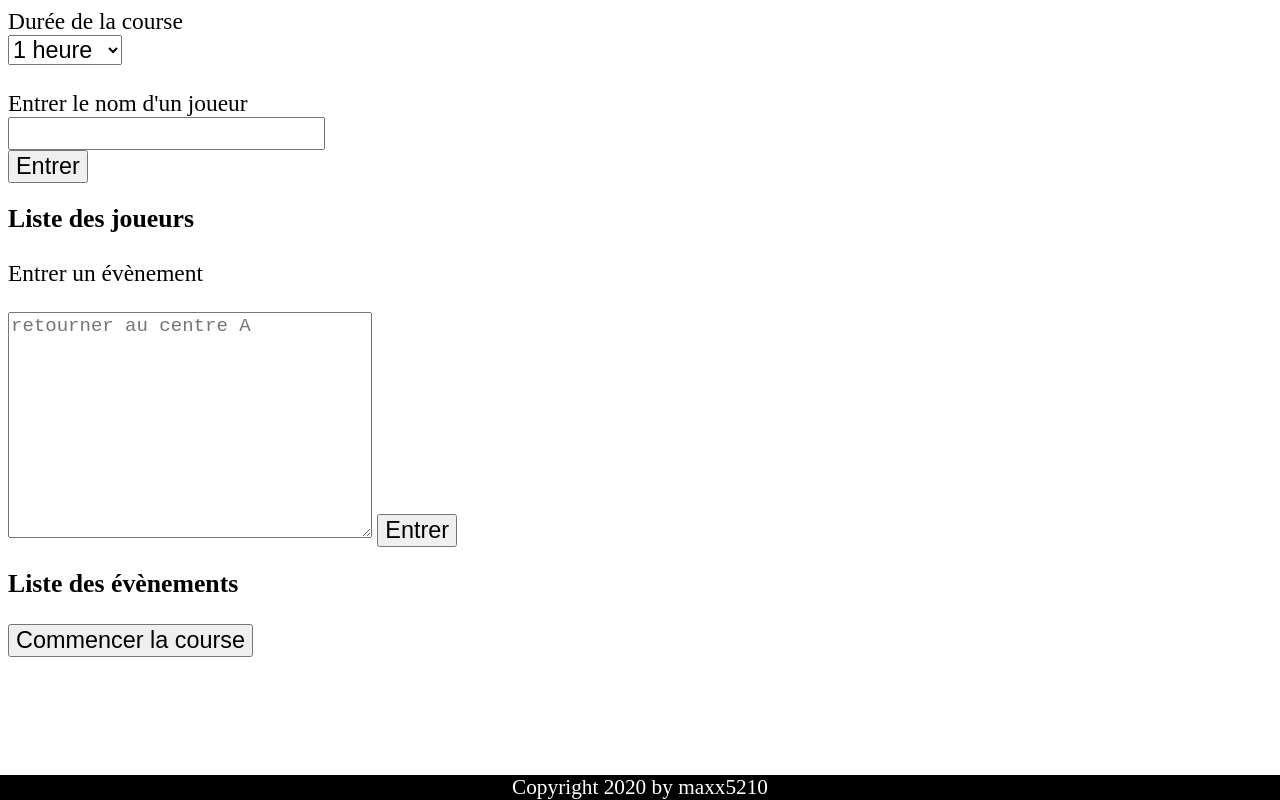
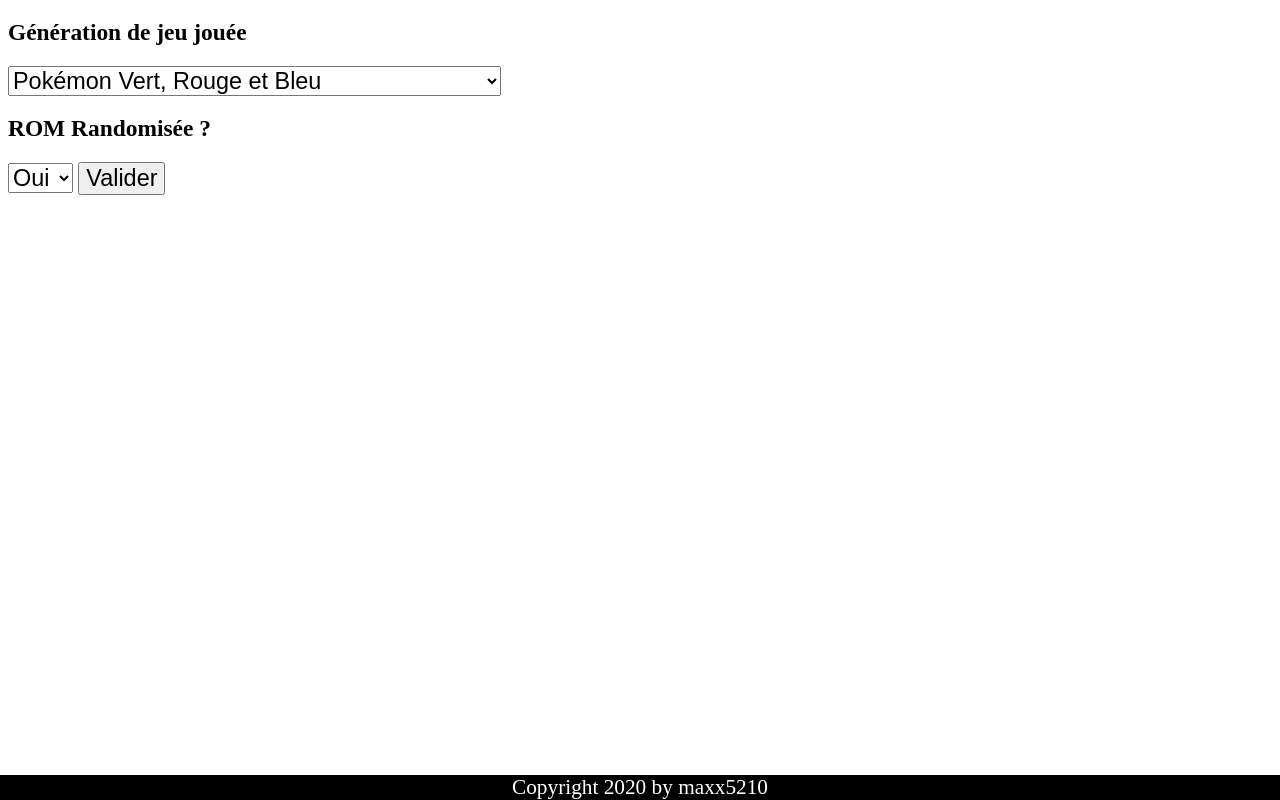
Before and after one commit to maxx5210/Pok-race, a plain HTML site: page index.html in a window 1280 px wide. Drawn offline with Linux system fonts and the light colour scheme.

Commit message:
General Update

```diff
--- a/index.html
+++ b/index.html
@@ -9,7 +9,38 @@
 </head>
 
 <body>
-    <div id="preparation">
+
+    <div id="jeux">
+        <h2>Génération de jeu jouée</h2>
+        <select name="" id="games">
+            <option value="Pokémon Vert, Rouge et Bleu">Pokémon Vert, Rouge et Bleu</option>
+            <option value="Pokémon Or et Argent">Pokémon Or et Argent</option>
+            <option value="Pokémon Cristal">Pokémon Cristal</option>
+            <option value="Pokémon Rubis et Saphir">Pokémon Rubis et Saphir</option>
+            <option value="Pokémon Rouge Feu et Vert Feuille">Pokémon Rouge Feu et Vert Feuille</option>
+            <option value="Pokémon Emeraude">Pokémon Emeraude</option>
+            <option value="Pokémon Diamant et Perle">Pokémon Diamant et Perle</option>
+            <option value="Pokémon Platine">Pokémon Platine</option>
+            <option value="Pokémon Or HeartGold et Argent SoulSilver">Pokémon Or HeartGold et Argent SoulSilver</option>
+            <option value="Pokémon Noir et Blanc">Pokémon Noir et Blanc</option>
+            <option value="Pokémon Noir 2 et Blanc 2">Pokémon Noir 2 et Blanc 2</option>
+            <option value="Pokémon X et Y">Pokémon X et Y</option>
+            <option value="Pokémon Rubis Oméga et Saphir Alpha">Pokémon Rubis Oméga et Saphir Alpha</option>
+            <option value="Pokémon Soleil et Lune">Pokémon Soleil et Lune</option>
+            <option value="Pokémon Ultra-Soleil et Ultra-Lune">Pokémon Ultra-Soleil et Ultra-Lune</option>
+            <option value="Pokémon Let's Go, Pikachu et Let's Go, Évoli">Pokémon Let's Go, Pikachu et Let's Go, Évoli</option>
+            <option value="Pokémon Épée et Bouclier">Pokémon Épée et Bouclier</option>
+        </select>
+
+        <br>
+        <h2>ROM Randomisée ?</h2>
+        <select name="" id="random">
+            <option value="Oui">Oui</option>
+            <option value="Non">Non</option>
+        </select>
+        <button id="first">Valider</button>
+    </div>
+    <div id="preparation" class="hidden">
         <label for="playerin">Durée de la course</label>
         <br>
         <select name="" id="time">
--- a/js/script.js
+++ b/js/script.js
@@ -77,6 +77,7 @@
 }
 
 function randevent() {
+    eplay.play();
     var randp = Math.floor(Math.random() * players.length);
     console.log(randp);
     var rande = Math.floor(Math.random() * event.length);
@@ -93,7 +94,8 @@
 }
 
 function endgame() {
-    var text = historique.innerHTML;
+    var text = "Pokérace finie le " + new Date() + "\n" + "Effectuée sur " + document.getElementById("games").value + "\n" + "ROM randomisée : " + document.getElementById("random").value + "\n \n";
+    text = text + "Historique des évènements \n \n" + historique.innerHTML;
     for (var i = 0; i <= text.length - 1; i++) {
         text = text.replace("<br>", "\n");
     }
@@ -153,6 +155,13 @@
 
 //Son
 var eplay = new Audio("son/damage.mp3");
+
+//Séléction du jeu
+document.getElementById("first").onclick = function () {
+    document.getElementById("jeux").classList.add("hidden");
+    document.getElementById("preparation").classList.remove("hidden");
+
+}
 
 //ajout de joueurs
 playerin.onclick = function () {
```
